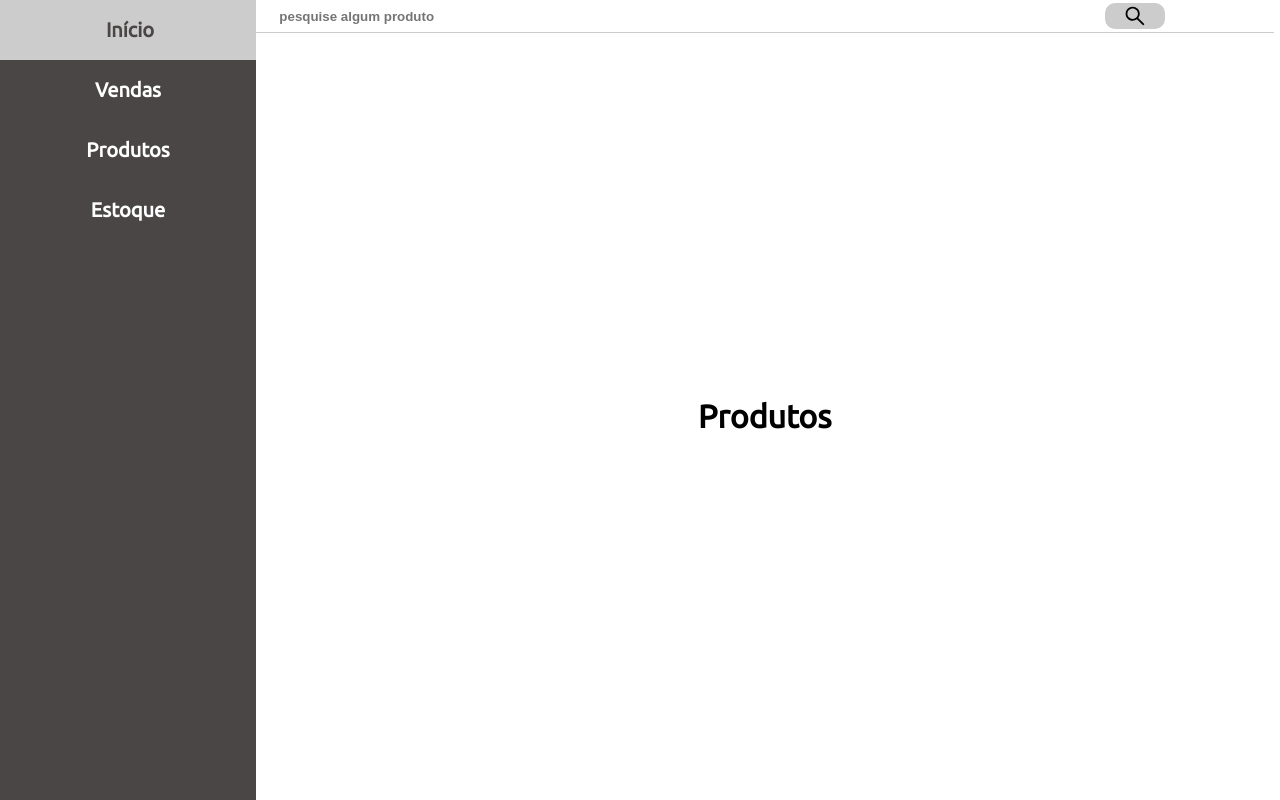
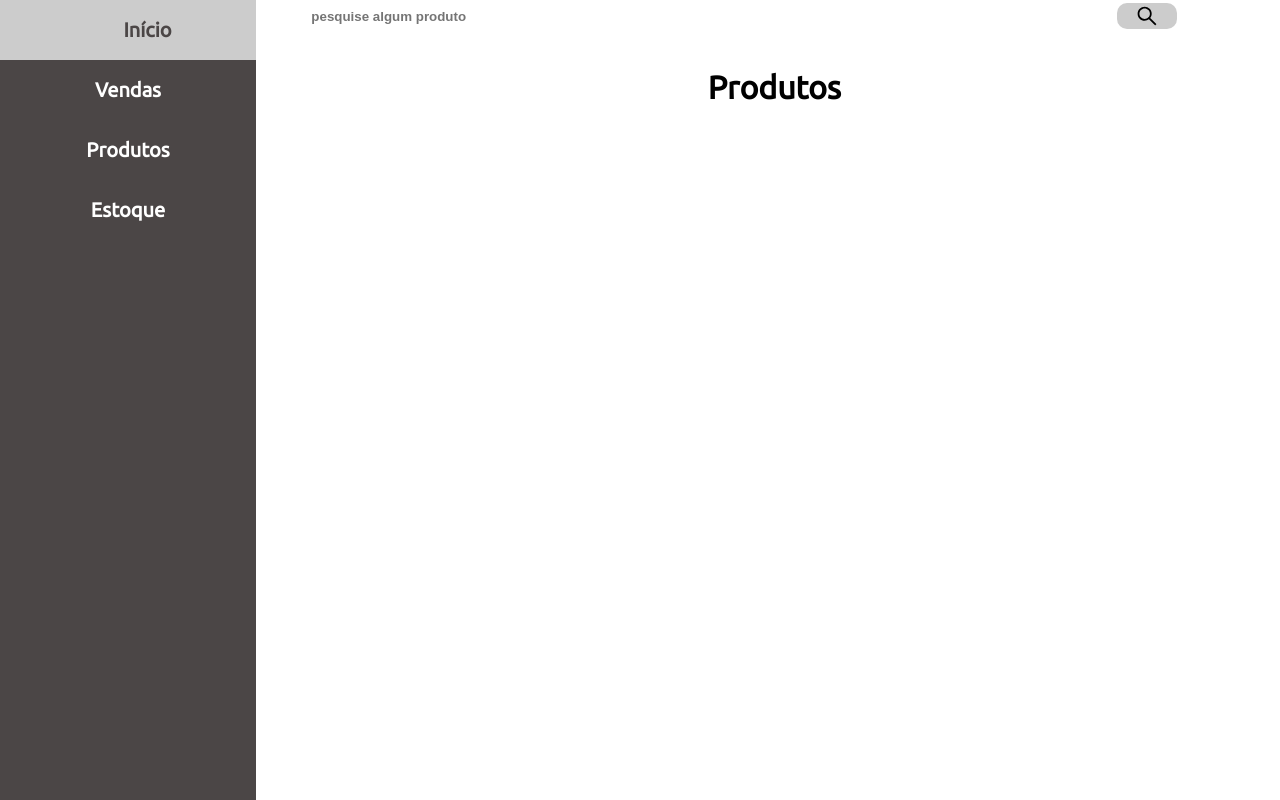
Before and after one commit to JaoConquista/PROJETO-INTER, a React (Vite) app: page /produtos in a window 1280 px wide. Built offline with nearby package versions, Linux system fonts and the light colour scheme.

Commit message:
Interfatualizando o front

```diff
--- a/src/ModuleCss/Interface.module.css
+++ b/src/ModuleCss/Interface.module.css
@@ -5,14 +5,24 @@ html, body {
   }
 
   .main {
+    display: flex;
+    justify-content: space-between;
+  }
 
-    display: grid;
-    grid-template-columns: max-content max-content;
-    grid-template-areas:
-    'A B'
-    'A C';
-
-    height: 100vh;
+  .account{
+    display: flex;
+    justify-content:end;
+    align-items: center;
+    width: 98%;
+    height: 2em;
+    font-size: 18px;
+    font-weight: bolder;
+  }
+   .account p{
+    display: flex;
+    justify-content: space-around;
+    align-items: center;
+    margin-right: 10px;
   }
 
   #side-bar {
@@ -26,6 +36,9 @@ html, body {
     flex-direction: column;
     justify-content: flex-start;
     align-items: center;
+
+    position: fixed;
+    height: 100%;
   }
 
   #side-bar a{
@@ -35,13 +48,12 @@ html, body {
 
   #result {
     grid-area: B;
-    width: 79.5vw;
+    width: 77.5vw;
     height: 2em;
 
     display: flex;
     align-items: center;
 
-    border-bottom: 1px solid #ccc;
   }
   #result input {
     margin-left: 1em;
@@ -56,12 +68,16 @@ html, body {
     /*defina a largura que desejar*/
     background-color: #fff;
     grid-area: C;
-    height: 93.5vh;
+    height: 100%;
+    width: 76vw;
 
     display: flex;
+    flex-direction: column;
     justify-content: center;
     align-items: center;
     text-align: center;
+
+
   }
 
   .content-side-bar{
@@ -76,11 +92,12 @@ html, body {
     font-weight: bolder;
     font-family: 'Ubuntu';
     font-size: 20px;
+    transition: 0.4s;
   }
 
   .content-side-bar:hover {
-    padding-left: 10px;
-    transition: 0.8s;
+    padding-left: 45px;
+    transition: 0.4s;
     background-color: #ccc;
     color: #4b4646;
   }
--- a/src/components/Interface.tsx
+++ b/src/components/Interface.tsx
@@ -3,6 +3,7 @@ import React from 'react'
 import {Link} from 'react-router-dom'
 
 import { AiOutlineSearch } from "react-icons/ai";
+import { MdAccountCircle } from "react-icons/md";
 //CSS
 import styles from '../ModuleCss/Interface.module.css'
 
@@ -10,7 +11,9 @@ import styles from '../ModuleCss/Interface.module.css'
 const Interface = () => {
   return (
     <div className={styles['main']}>
-        <div id={styles['side-bar']}>
+
+        <div className="section1">
+          <div id={styles['side-bar']}>
 
           <button className={styles['content-side-bar']}><Link to='/principal'>Início</Link></button>
 
@@ -19,16 +22,38 @@ const Interface = () => {
           <button className={styles['content-side-bar']}><Link to='/produtos'>Produtos</Link></button>
 
           <button className={styles['content-side-bar']}><Link to='/estoque'>Estoque</Link></button>
+          </div>
         </div>
-        <div id={styles['result']}>
-          <input type="text"
-          placeholder='pesquise algum produto'
-          />
-          <button id={styles['icons']}><AiOutlineSearch/></button>
-
-        </div>
-        <div id={styles["interface"]}>
+        <div className="section2">
+          <div className={styles['account']}>
+            <p>João Conquista</p> <MdAccountCircle/>
+          </div>
+          <div id={styles["interface"]}>
           <h1>Principal</h1>
+          <div>
+          <h3>Lorem ipsum dolor sit amet consectetur adipisicing elit. Rerum dignissimos ea quod commodi a. Veniam, voluptatum. Maiores sit, eos laboriosam, quidem corporis excepturi eius aspernatur ut dolorem, accusantium architecto rerum?</h3>
+          <h3>Lorem ipsum dolor sit amet consectetur adipisicing elit. Rerum dignissimos ea quod commodi a. Veniam, voluptatum. Maiores sit, eos laboriosam, quidem corporis excepturi eius aspernatur ut dolorem, accusantium architecto rerum?</h3>
+          <h3>Lorem ipsum dolor sit amet consectetur adipisicing elit. Rerum dignissimos ea quod commodi a. Veniam, voluptatum. Maiores sit, eos laboriosam, quidem corporis excepturi eius aspernatur ut dolorem, accusantium architecto rerum?</h3>
+          <h3>Lorem ipsum dolor sit amet consectetur adipisicing elit. Rerum dignissimos ea quod commodi a. Veniam, voluptatum. Maiores sit, eos laboriosam, quidem corporis excepturi eius aspernatur ut dolorem, accusantium architecto rerum?</h3>
+          <h3>Lorem ipsum dolor sit amet consectetur adipisicing elit. Rerum dignissimos ea quod commodi a. Veniam, voluptatum. Maiores sit, eos laboriosam, quidem corporis excepturi eius aspernatur ut dolorem, accusantium architecto rerum?</h3>
+          <h3>Lorem ipsum dolor sit amet consectetur adipisicing elit. Rerum dignissimos ea quod commodi a. Veniam, voluptatum. Maiores sit, eos laboriosam, quidem corporis excepturi eius aspernatur ut dolorem, accusantium architecto rerum?</h3>
+          <h3>Lorem ipsum dolor sit amet consectetur adipisicing elit. Rerum dignissimos ea quod commodi a. Veniam, voluptatum. Maiores sit, eos laboriosam, quidem corporis excepturi eius aspernatur ut dolorem, accusantium architecto rerum?</h3>
+          <h3>Lorem ipsum dolor sit amet consectetur adipisicing elit. Rerum dignissimos ea quod commodi a. Veniam, voluptatum. Maiores sit, eos laboriosam, quidem corporis excepturi eius aspernatur ut dolorem, accusantium architecto rerum?</h3>
+          <h3>Lorem ipsum dolor sit amet consectetur adipisicing elit. Rerum dignissimos ea quod commodi a. Veniam, voluptatum. Maiores sit, eos laboriosam, quidem corporis excepturi eius aspernatur ut dolorem, accusantium architecto rerum?</h3>
+          <h3>Lorem ipsum dolor sit amet consectetur adipisicing elit. Rerum dignissimos ea quod commodi a. Veniam, voluptatum. Maiores sit, eos laboriosam, quidem corporis excepturi eius aspernatur ut dolorem, accusantium architecto rerum?</h3>
+          <h3>Lorem ipsum dolor sit amet consectetur adipisicing elit. Rerum dignissimos ea quod commodi a. Veniam, voluptatum. Maiores sit, eos laboriosam, quidem corporis excepturi eius aspernatur ut dolorem, accusantium architecto rerum?</h3>
+          <h3>Lorem ipsum dolor sit amet consectetur adipisicing elit. Rerum dignissimos ea quod commodi a. Veniam, voluptatum. Maiores sit, eos laboriosam, quidem corporis excepturi eius aspernatur ut dolorem, accusantium architecto rerum?</h3>
+          <h3>Lorem ipsum dolor sit amet consectetur adipisicing elit. Rerum dignissimos ea quod commodi a. Veniam, voluptatum. Maiores sit, eos laboriosam, quidem corporis excepturi eius aspernatur ut dolorem, accusantium architecto rerum?</h3>
+          <h3>Lorem ipsum dolor sit amet consectetur adipisicing elit. Rerum dignissimos ea quod commodi a. Veniam, voluptatum. Maiores sit, eos laboriosam, quidem corporis excepturi eius aspernatur ut dolorem, accusantium architecto rerum?</h3>
+          <h3>Lorem ipsum dolor sit amet consectetur adipisicing elit. Rerum dignissimos ea quod commodi a. Veniam, voluptatum. Maiores sit, eos laboriosam, quidem corporis excepturi eius aspernatur ut dolorem, accusantium architecto rerum?</h3>
+          <h3>Lorem ipsum dolor sit amet consectetur adipisicing elit. Rerum dignissimos ea quod commodi a. Veniam, voluptatum. Maiores sit, eos laboriosam, quidem corporis excepturi eius aspernatur ut dolorem, accusantium architecto rerum?</h3>
+          <h3>Lorem ipsum dolor sit amet consectetur adipisicing elit. Rerum dignissimos ea quod commodi a. Veniam, voluptatum. Maiores sit, eos laboriosam, quidem corporis excepturi eius aspernatur ut dolorem, accusantium architecto rerum?</h3>
+          <h3>Lorem ipsum dolor sit amet consectetur adipisicing elit. Rerum dignissimos ea quod commodi a. Veniam, voluptatum. Maiores sit, eos laboriosam, quidem corporis excepturi eius aspernatur ut dolorem, accusantium architecto rerum?</h3>
+          <h3>Lorem ipsum dolor sit amet consectetur adipisicing elit. Rerum dignissimos ea quod commodi a. Veniam, voluptatum. Maiores sit, eos laboriosam, quidem corporis excepturi eius aspernatur ut dolorem, accusantium architecto rerum?</h3>
+          <h3>Lorem ipsum dolor sit amet consectetur adipisicing elit. Rerum dignissimos ea quod commodi a. Veniam, voluptatum. Maiores sit, eos laboriosam, quidem corporis excepturi eius aspernatur ut dolorem, accusantium architecto rerum?</h3>
+          <h3>Lorem ipsum dolor sit amet consectetur adipisicing elit. Rerum dignissimos ea quod commodi a. Veniam, voluptatum. Maiores sit, eos laboriosam, quidem corporis excepturi eius aspernatur ut dolorem, accusantium architecto rerum?</h3>
+          </div>
+          </div>
         </div>
 
 
--- a/src/components/InterfaceEstoque.tsx
+++ b/src/components/InterfaceEstoque.tsx
@@ -9,6 +9,7 @@ import styles from '../ModuleCss/Interface.module.css'
 const InterfaceEstoque = () => {
     return (
         <div className={styles['main']}>
+            <div className="section1">
         <div id={styles['side-bar']}>
 
           <button className={styles['content-side-bar']}><Link to='/principal'>Início</Link></button>
@@ -19,6 +20,8 @@ const InterfaceEstoque = () => {
 
           <button className={styles['content-side-bar']}><Link to='/estoque'>Estoque</Link></button>
         </div>
+       </div>
+        <div className="section2">
         <div id={styles['result']}>
           <input type="text"
           placeholder='pesquise algum produto'
@@ -29,6 +32,7 @@ const InterfaceEstoque = () => {
         <div id={styles["interface"]}>
           <h1>Estoque</h1>
         </div>
+        </div>
 
 
         </div>
--- a/src/components/InterfaceProdutos.tsx
+++ b/src/components/InterfaceProdutos.tsx
@@ -9,6 +9,7 @@ import styles from '../ModuleCss/Interface.module.css'
 const InterfaceProdutos = () => {
     return (
         <div className={styles['main']}>
+            <div className="section1">
         <div id={styles['side-bar']}>
 
           <button className={styles['content-side-bar']}><Link to='/principal'>Início</Link></button>
@@ -19,6 +20,8 @@ const InterfaceProdutos = () => {
 
           <button className={styles['content-side-bar']}><Link to='/estoque'>Estoque</Link></button>
         </div>
+            </div>
+            <div className="section2">
         <div id={styles['result']}>
           <input type="text"
           placeholder='pesquise algum produto'
@@ -29,8 +32,7 @@ const InterfaceProdutos = () => {
         <div id={styles["interface"]}>
           <h1>Produtos</h1>
         </div>
-
-
+            </div>
         </div>
       )
 }
--- a/src/components/InterfaceVendas.tsx
+++ b/src/components/InterfaceVendas.tsx
@@ -9,6 +9,7 @@ import styles from '../ModuleCss/Interface.module.css'
 const InterfaceVendas = () => {
     return (
         <div className={styles['main']}>
+            <div className="section1">
         <div id={styles['side-bar']}>
 
           <button className={styles['content-side-bar']}><Link to='/principal'>Início</Link></button>
@@ -19,6 +20,8 @@ const InterfaceVendas = () => {
 
           <button className={styles['content-side-bar']}><Link to='/estoque'>Estoque</Link></button>
         </div>
+            </div>
+            <div className="section2">
         <div id={styles['result']}>
           <input type="text"
           placeholder='pesquise algum produto'
@@ -29,8 +32,7 @@ const InterfaceVendas = () => {
         <div id={styles["interface"]}>
           <h1>Vendas</h1>
         </div>
-
-
+            </div>
         </div>
       )
 }
```
Lines whose indentation alone changed are shown as unchanged.
